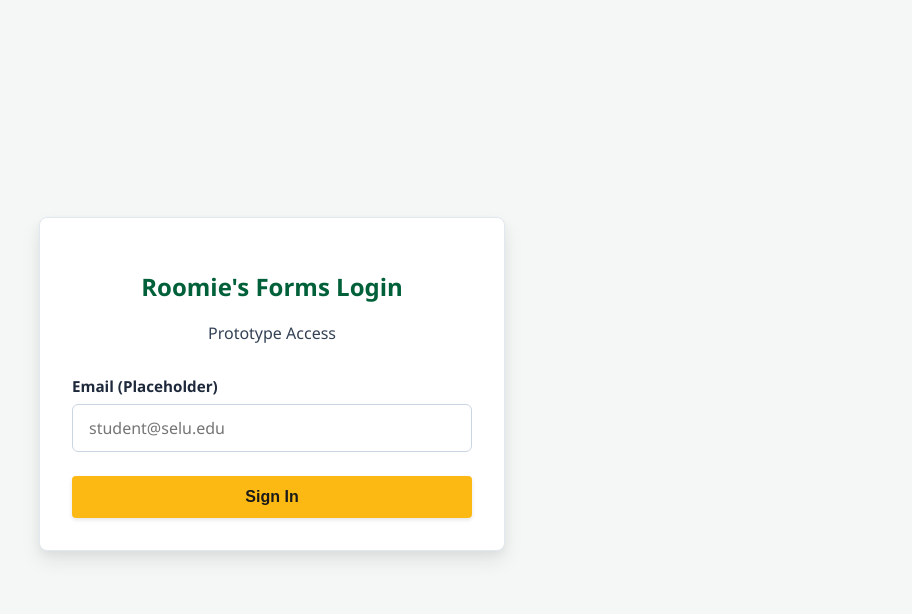
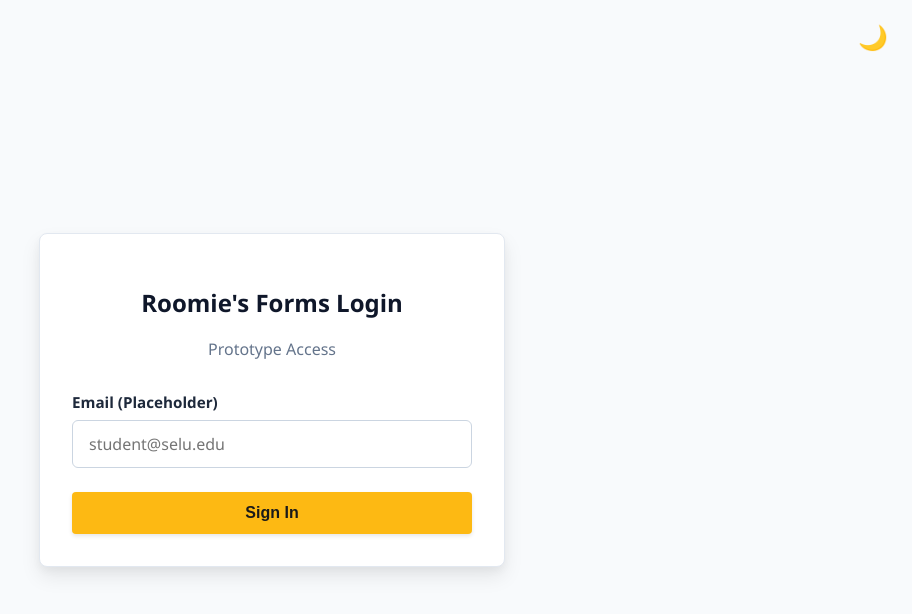
Before and after one commit to ElioraBrowning/RoomiesForms, a React (Vite) app in the folder Web/: page /login in a window 1280 px wide. Shown: the top 614 px of the page, without its empty margins (368-1280 px from the left). Built offline with nearby package versions, Linux system fonts and the light colour scheme; no server answers.

Commit message:
UI: Fixed Login page hardcoded colors to respect dark mode theme variables and added toggle button

```diff
--- a/Web/src/pages/Login.tsx
+++ b/Web/src/pages/Login.tsx
@@ -1,4 +1,4 @@
-import { useState } from 'react';
+import { useState, useEffect } from 'react';
 import { useNavigate } from 'react-router-dom';
 import { useAuth } from '../context/AuthContext';
 import '../index.css';
@@ -8,6 +8,19 @@ export default function Login() {
   const [loading, setLoading] = useState(false);
   const { login } = useAuth();
   const navigate = useNavigate();
+
+  const [theme, setTheme] = useState(() => {
+    return localStorage.getItem('theme') || 'light';
+  });
+
+  useEffect(() => {
+    document.documentElement.setAttribute('data-theme', theme);
+    localStorage.setItem('theme', theme);
+  }, [theme]);
+
+  const toggleTheme = () => {
+    setTheme(prev => prev === 'light' ? 'dark' : 'light');
+  };
 
   const handleSubmit = async (e: React.FormEvent) => {
     e.preventDefault();
@@ -23,10 +36,18 @@ export default function Login() {
   };
 
   return (
-    <div style={{ display: 'flex', justifyContent: 'center', alignItems: 'center', height: '100vh', backgroundColor: '#f4f7f6' }}>
-      <div className="card" style={{ maxWidth: '400px', width: '100%' }}>
-        <h2 style={{ textAlign: 'center', color: '#006039' }}>Roomie's Forms Login</h2>
-        <p style={{ textAlign: 'center', marginBottom: '2rem' }}>Prototype Access</p>
+    <div style={{ display: 'flex', justifyContent: 'center', alignItems: 'center', minHeight: '100vh', backgroundColor: 'var(--bg-body)' }}>
+      <button
+        onClick={toggleTheme}
+        title="Toggle Theme"
+        style={{ position: 'absolute', top: '1rem', right: '1rem', padding: '0.5rem', fontSize: '1.5rem', background: 'none', border: 'none', cursor: 'pointer' }}
+      >
+        {theme === 'light' ? '🌙' : '☀️'}
+      </button>
+
+      <div className="card" style={{ maxWidth: '400px', width: '100%', margin: '1rem' }}>
+        <h2 style={{ textAlign: 'center', color: 'var(--text-heading)' }}>Roomie's Forms Login</h2>
+        <p style={{ textAlign: 'center', marginBottom: '2rem', color: 'var(--text-help)' }}>Prototype Access</p>
         <form onSubmit={handleSubmit}>
           <div className="form-group">
             <label>Email (Placeholder)</label>
```
